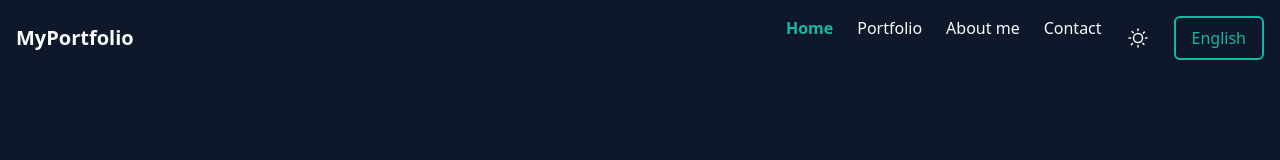
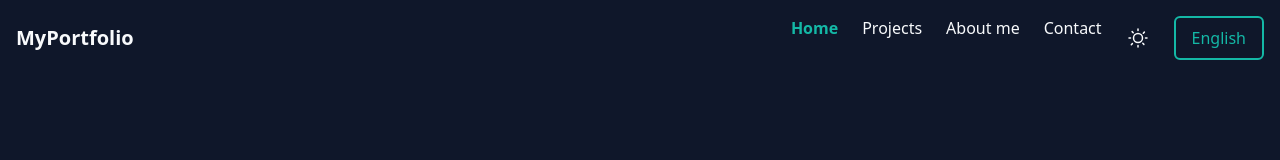
Before and after one commit to Roman-Parker/portfolio, a Vue app in the folder frontend/: page / in a window 1280 px wide. Shown: the top 160 px of the page. Built offline with nearby package versions, Linux system fonts and the light colour scheme.

Commit message:
added translations to navbar

```diff
--- a/frontend/src/components/NavBar.vue
+++ b/frontend/src/components/NavBar.vue
@@ -14,28 +14,28 @@
                 <!-- Home -->
                 <router-link to="/" class="relative group transition-colors"
                     exact-active-class="text-turquoise font-semibold">
-                    Home
+                    <span>{{$t('home')}}</span>
                     <AnimatedUnderline />
                 </router-link>
 
                 <!-- Portfolio -->
                 <router-link to="/portfolio" class="relative group transition-colors"
                     active-class="text-turquoise font-semibold">
-                    Portfolio
+                    <span>{{$t('projects')}}</span>
                     <AnimatedUnderline />
                 </router-link>
 
                 <!-- About Me -->
                 <router-link to="/about" class="relative group transition-colors"
                     active-class="text-turquoise font-semibold">
-                    About me
+                    <span>{{$t('about_me')}}</span>
                     <AnimatedUnderline />
                 </router-link>
 
                 <!-- Contact -->
                 <router-link to="/contact" class="relative group transition-colors"
                     active-class="text-turquoise font-semibold">
-                    Contact
+                    <span>{{$t('contact')}}</span>
                     <AnimatedUnderline />
                 </router-link>
                 <DarkModeToggle />
```
